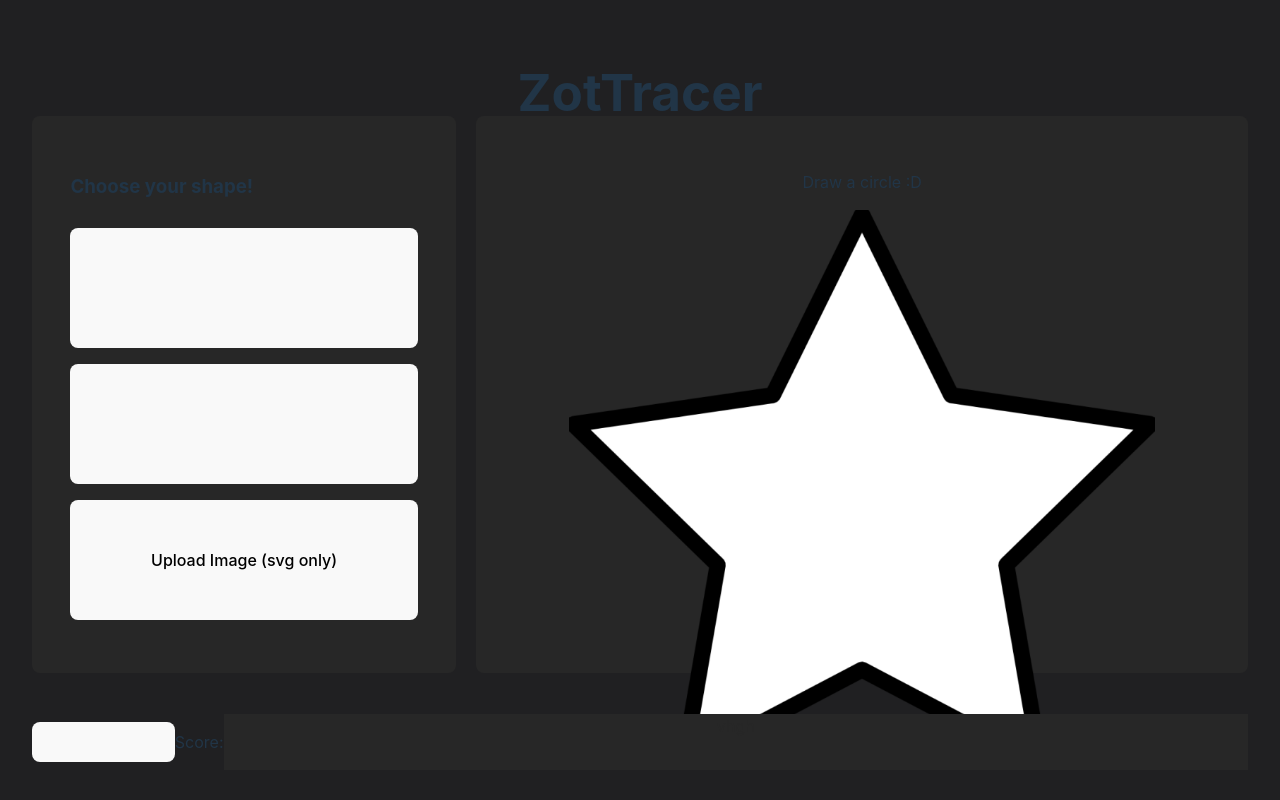
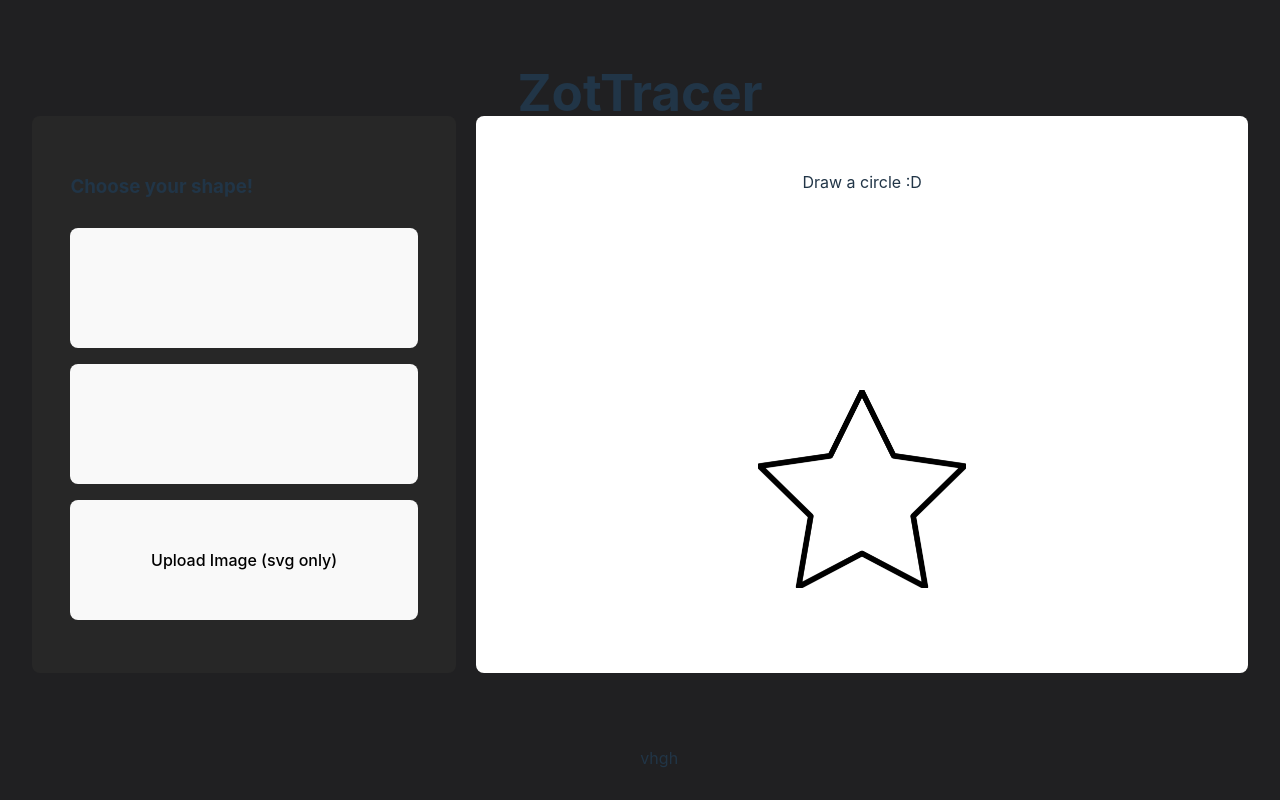
Before and after one commit to alam7989/ZotTracer, a React (Vite) app in the folder ZotTracer/frontend/: page / in a window 1280 px wide. Built offline with nearby package versions, Linux system fonts and the light colour scheme.

Commit message:
frontend improvements and disappearing footer.

```diff
--- a/ZotTracer/frontend/src/App.css
+++ b/ZotTracer/frontend/src/App.css
@@ -47,7 +47,7 @@ input[type="file"] {
 #drawing_area {
   flex: 2;                        /* Drawing area takes more space */
   text-align: center;
-  background-color: #272727;
+  background-color: #ffffff;
   padding: 3vw;
   border-radius: 8px;
   height: 100%;
@@ -62,31 +62,46 @@ input[type="file"] {
   height: 100%;
   background-image: url('./assets/StarOutline.png');
   background-position: center;
+  background-size:30%;
+  background-repeat: no-repeat;
+}
+
+#top2ah {
+  display: flex;
+  align-items: center;
+  width: 95%;
+  border-radius: 8px;
+  margin-top: 9vh;
+
+}
+
+#footer {
+  display: none;
+  flex: 1.03;
+  /* width: 100%; */
+  text-align: center;
+  padding-right: 1.5vw;
+  padding-left: 1.5vw;
+  border-radius: 8px;
+  background-color: #272727;
+
+}
+
+#spacer {
+  flex: 2;
+  text-align: center;
+  padding-left: 3vw;
+  margin-top: 5vh;
+  border-radius: 8px;
+  background-position: center;
   background-size:contain;
   background-repeat: no-repeat;
 }
 
-#footer {
-  display: flex;
-  width: 95%;
-  text-align: center;
-  margin-top: 10vh;
-  border-radius: 8px;
-}
-
-#spacer {
-  background-color: #272727;
-  color: #272727;
-  flex: 10
-
-}
-
 .clearButton {
-  flex: 1;
   height: 5vh;
   margin-top: 1vh;
   margin-bottom: 1vh;
-  background-position: center;
-  background-size:contain;
-  background-repeat: no-repeat;
+  padding-bottom: 7%;
+  background-color: aliceblue;
 }
--- a/ZotTracer/frontend/src/App.jsx
+++ b/ZotTracer/frontend/src/App.jsx
@@ -22,13 +22,13 @@ function App() {
 
   return (
     <div id='display'>
-        <h1>ZotTracer</h1>
+      <h1 class='pageheader'>ZotTracer</h1>
       <div id='top'>
         <div id='left'>
           <h3>Choose your shape!</h3>
           <div id='shapes'>
-              <Button class='shapeButton' onClick={() => setShape("a circle")}/>
-              <Button class='shapeButton' onClick={() => setShape("a triangle")}/>
+            <Button class='shapeButton' onClick={() => setShape("a circle")} />
+            <Button class='shapeButton' onClick={() => setShape("a triangle")} />
 
             <input
               id="file-upload"
@@ -58,22 +58,24 @@ function App() {
         <div id='drawing_area'>
           <p>Draw {shape} :D</p>
           <div id="canvas" >
-            <ExcalidrawComponent onAPIReady = {(api) => {
+            <ExcalidrawComponent onAPIReady={(api) => {
               excalidrawAPIRef.current = api; // Store API in a ref
-              }}/>
+            }} />
           </div>
         </div>
       </div>
+      <div id='top2ah'>
         <div id='footer'>
-          <Button class='clearButton' onClick={() => {
+          <Button id='canvasClearButton' class='clearButton' style={{display: "inline"}} onClick={() => {
+            document.getElementById("footer").style.display = "none";
             if (excalidrawAPIRef.current) {
               excalidrawAPIRef.current.updateScene({ elements: [] });
             }
             document.getElementById("excalidraw").style.pointerEvents = "auto";
-          }}/>
-          <p>Score:</p>
+          }} >Clear drawing</Button>
+          <p style={{display: "inline", paddingLeft: "1.5vw"}}>Score:</p>
+        </div>
         <div id='spacer'>vhgh</div>
-
       </div>
     </div>
   )
--- a/ZotTracer/frontend/src/components/Excalidraw.jsx
+++ b/ZotTracer/frontend/src/components/Excalidraw.jsx
@@ -24,6 +24,8 @@ const ExcalidrawComponent = ({ onAPIReady }) => {
         // Handle pointer (mouse) updates
           console.log("SVG DATA STUFF");
           document.getElementById("excalidraw").style.pointerEvents = "none";
+          document.getElementById("footer").style.display = "flex";
+
       }}>
         <Excalidraw id="excalidrawComp" excalidrawAPI={
           (api) => {
```
Lines whose indentation alone changed are shown as unchanged.
